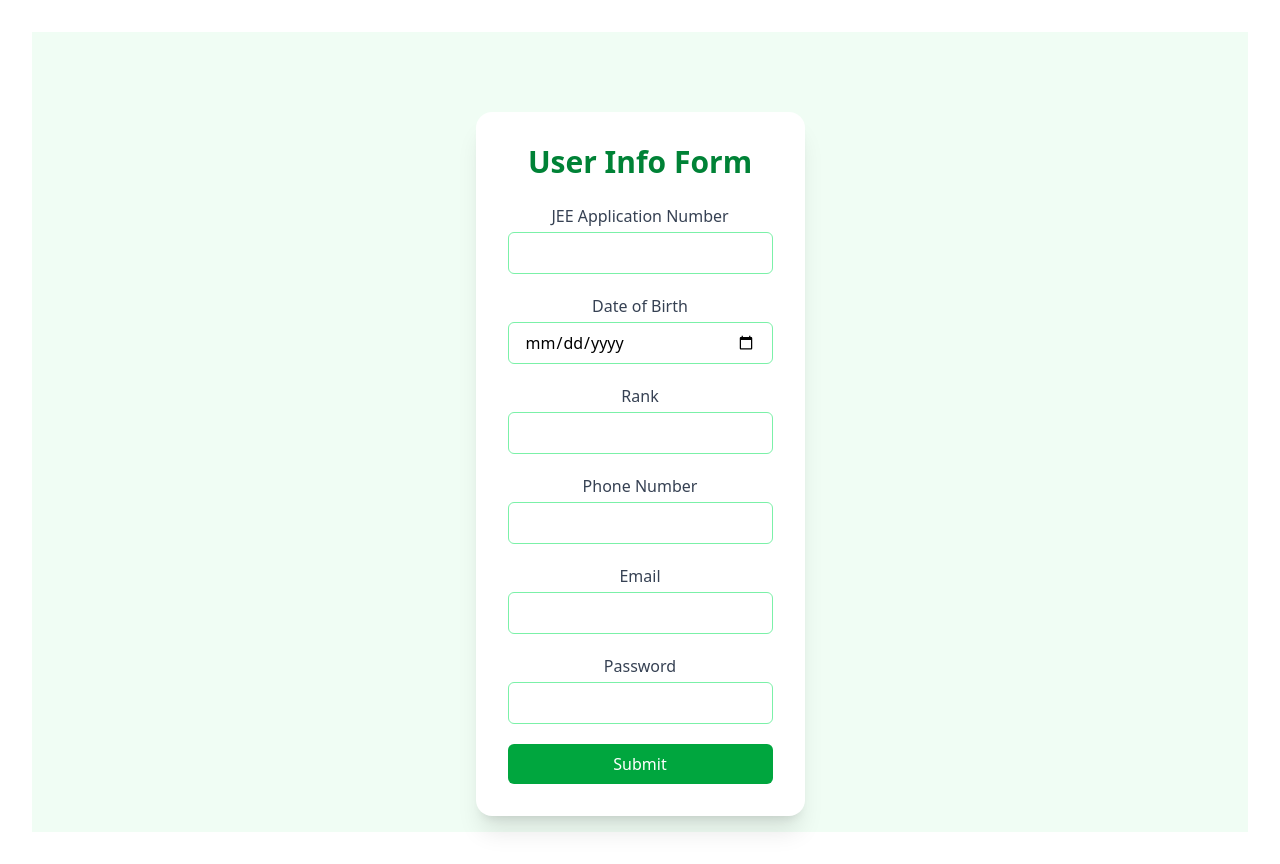
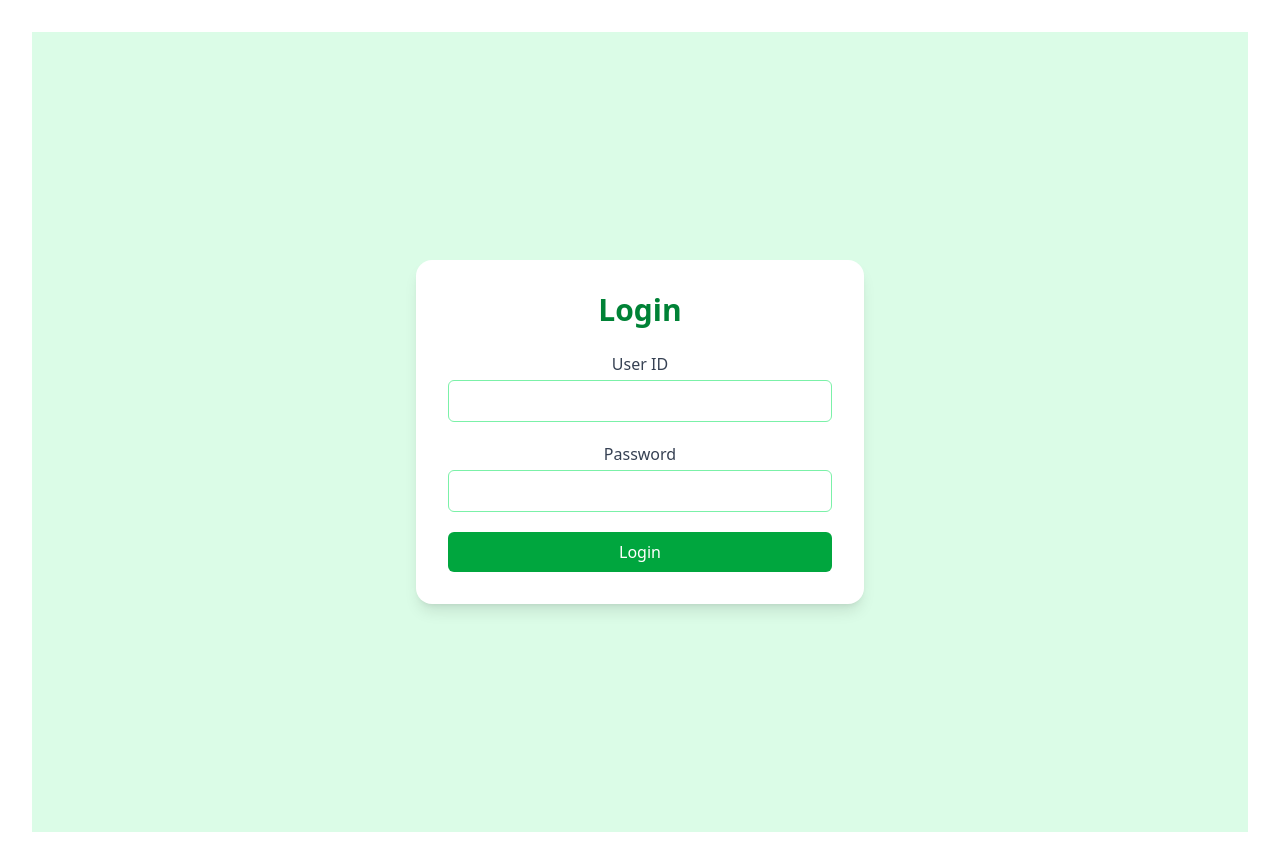
Before and after one commit to CSPEDITOR/Student_management_system, a React (Vite) app in the folder frontend/: page / in a window 1280 px wide. Built offline with nearby package versions, Linux system fonts and the light colour scheme.

Commit message:
adding login page

```diff
--- a/frontend/src/App.jsx
+++ b/frontend/src/App.jsx
@@ -3,15 +3,17 @@
 import viteLogo from '/vite.svg'
 import './App.css'
 import UserForm from './component/UserForm'
+import Login from './component/Login'
 
 function App() {
 
 
   return (
 
-    <div className="min-h-screen bg-green-50 flex items-center justify-center">
-    <UserForm/>
-    </div>
+    // <div className="min-h-screen bg-green-50 flex items-center justify-center">
+    <Login/>
+    // <UserForm/>
+    // </div>
 
   )
 }
--- /dev/null
+++ b/frontend/src/component/Login.jsx
@@ -0,0 +1,63 @@
+import { useState } from "react";
+
+function Login() {
+  const [credentials, setCredentials] = useState({
+    userId: "",
+    password: "",
+  });
+
+  const handleChange = (e) => {
+    setCredentials({
+      ...credentials,
+      [e.target.name]: e.target.value,
+    });
+  };
+
+  const handleSubmit = (e) => {
+    e.preventDefault();
+    console.log("Login attempt:", credentials);
+    alert("Login submitted!");
+  };
+
+  return (
+    <div className="min-h-screen flex items-center justify-center bg-green-100">
+      <div className="w-full max-w-md p-8 bg-white rounded-2xl shadow-lg">
+        <h2 className="text-3xl font-bold text-center text-green-700 mb-6">
+          Login
+        </h2>
+        <form onSubmit={handleSubmit} className="space-y-5">
+          <div>
+            <label className="block text-gray-700 font-medium mb-1">User ID</label>
+            <input
+              type="text"
+              name="userId"
+              value={credentials.userId}
+              onChange={handleChange}
+              required
+              className="w-full px-4 py-2 border border-green-300 rounded-md focus:outline-none focus:ring-2 focus:ring-green-500"
+            />
+          </div>
+          <div>
+            <label className="block text-gray-700 font-medium mb-1">Password</label>
+            <input
+              type="password"
+              name="password"
+              value={credentials.password}
+              onChange={handleChange}
+              required
+              className="w-full px-4 py-2 border border-green-300 rounded-md focus:outline-none focus:ring-2 focus:ring-green-500"
+            />
+          </div>
+          <button
+            type="submit"
+            className="w-full bg-green-600 hover:bg-green-700 text-white py-2 rounded-md transition"
+          >
+            Login
+          </button>
+        </form>
+      </div>
+    </div>
+  );
+}
+
+export default Login;
--- a/frontend/src/component/UserForm.jsx
+++ b/frontend/src/component/UserForm.jsx
@@ -20,11 +20,11 @@
   };
 
   return (
-    <div className="max-w-lg mx-auto mt-16 p-8 bg-white shadow-xl rounded-2xl">
+    <div className="w-1/2 mx-auto mt-16 p-8 bg-white shadow-xl rounded-2xl">
       <h1 className="text-3xl font-bold text-green-700 mb-6 text-center">
         User Info Form
       </h1>
-      <form onSubmit={handleSubmit} className="space-y-5">
+      <form onSubmit={handleSubmit} className="space-y-5 text-start">
         <div>
           <label className="block text-gray-700 font-medium mb-1">
             JEE Application Number
```
